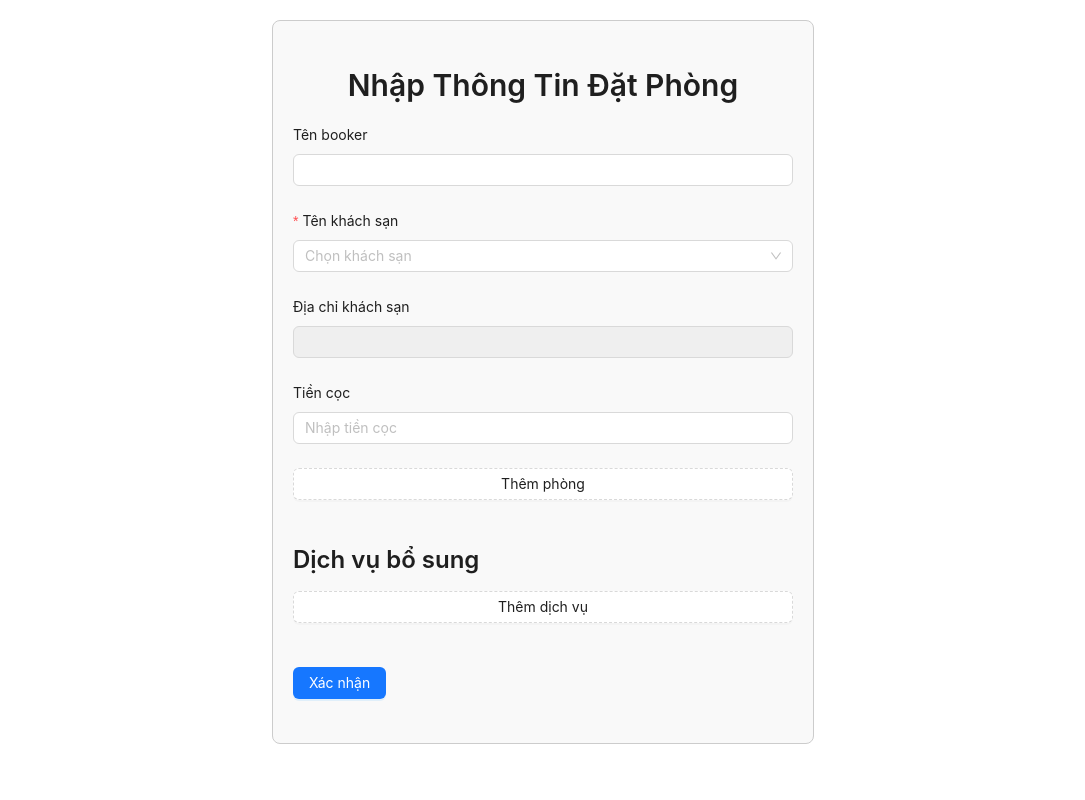
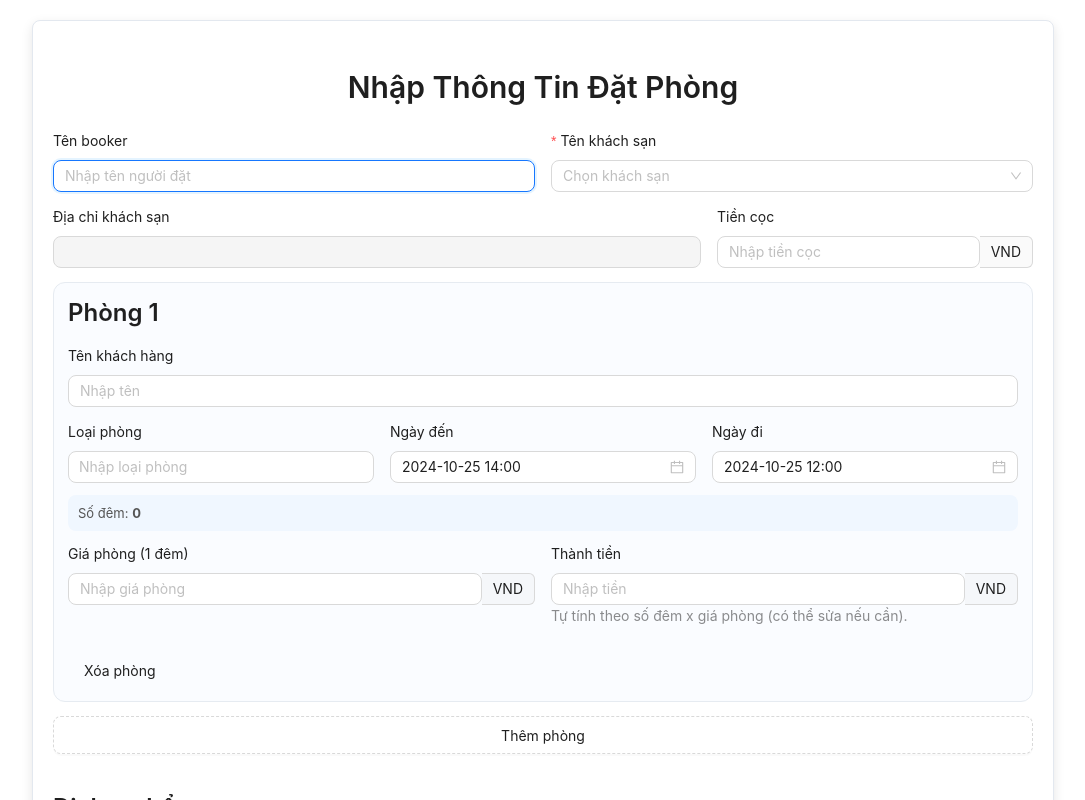
Before and after one commit to nckhanh21/website-confirm-booking, a React (Create React App) app: page /input in a window 1280 px wide. Shown: the top 800 px of the page, without its empty margins (97-1182 px from the left). Built offline with nearby package versions, Linux system fonts and the light colour scheme.

Commit message:
Refactor code structure for improved readability and maintainability

```diff
--- /dev/null
+++ b/src/pages/MultipleConfirm/BookingInputForm.css
@@ -0,0 +1,101 @@
+.booking-form-page {
+  width: 100%;
+  padding: 20px 14px 28px;
+  box-sizing: border-box;
+}
+
+.booking-form-card {
+  max-width: 980px;
+  margin: 0 auto;
+  padding: 22px 20px;
+  border: 1px solid #e3e8ef;
+  border-radius: 14px;
+  background: #ffffff;
+  box-shadow: 0 8px 24px rgba(15, 23, 42, 0.06);
+}
+
+.booking-form .ant-form-item {
+  margin-bottom: 14px;
+}
+
+.booking-room-section,
+.booking-service-section {
+  margin-bottom: 14px;
+  padding: 14px 14px 12px;
+  border: 1px solid #e6ebf1;
+  border-radius: 12px;
+  background: #fafcff;
+}
+
+.booking-room-section .ant-typography,
+.booking-service-section .ant-typography {
+  margin-top: 0;
+}
+
+.nights-info {
+  padding: 8px 10px;
+  border-radius: 8px;
+  background: #f0f7ff;
+}
+
+.booking-add-btn,
+.booking-remove-btn {
+  height: 38px;
+  border-radius: 8px;
+}
+
+.booking-submit-wrap {
+  width: 100%;
+}
+
+.booking-submit-wrap .ant-btn {
+  width: 100%;
+  height: 42px;
+  border-radius: 10px;
+  font-weight: 600;
+}
+
+.booking-form .ant-input,
+.booking-form .ant-select-selector,
+.booking-form .ant-input-number,
+.booking-form .ant-picker {
+  border-radius: 8px !important;
+}
+
+.booking-form .ant-input-number,
+.booking-form .ant-picker {
+  width: 100%;
+}
+
+@media (max-width: 992px) {
+  .booking-form-page {
+    padding: 16px 12px 24px;
+  }
+
+  .booking-form-card {
+    padding: 18px 14px;
+  }
+}
+
+@media (max-width: 576px) {
+  .booking-form-page {
+    padding: 10px 8px 20px;
+  }
+
+  .booking-form-card {
+    padding: 14px 10px;
+    border-radius: 10px;
+  }
+
+  .booking-room-section,
+  .booking-service-section {
+    padding: 12px 10px;
+    border-radius: 10px;
+  }
+
+  .booking-add-btn,
+  .booking-remove-btn,
+  .booking-submit-wrap .ant-btn {
+    height: 40px;
+  }
+}
--- a/src/pages/MultipleConfirm/BookingInputForm.js
+++ b/src/pages/MultipleConfirm/BookingInputForm.js
@@ -1,17 +1,93 @@
-import React, { useEffect } from 'react';
-import { Form, Input, Button, DatePicker, AutoComplete, Select, Typography, Space } from 'antd';
+import React, { useEffect, useMemo } from 'react';
+import { Form, Input, Button, DatePicker, AutoComplete, Select, Typography, Space, InputNumber, Row, Col } from 'antd';
+import dayjs from 'dayjs';
 import { hotelList, roomTypeList } from '../../constants/hotel';
+import './BookingInputForm.css';
 
 const { Title } = Typography;
+const DATE_FORMAT = 'YYYY-MM-DD HH:mm';
+
+const getDefaultArrivalDate = () => dayjs().hour(14).minute(0).second(0).millisecond(0);
+const getDefaultDepartureDate = () => dayjs().hour(12).minute(0).second(0).millisecond(0);
+
+const getDefaultRoom = () => ({
+  arrivalDate: getDefaultArrivalDate(),
+  departureDate: getDefaultDepartureDate(),
+});
+
+const currencyFormatter = (value) => {
+  if (value === null || value === undefined || value === '') {
+    return '';
+  }
+
+  return `${value}`.replace(/\B(?=(\d{3})+(?!\d))/g, ',');
+};
+
+const currencyParser = (value) => {
+  if (!value) {
+    return '';
+  }
+
+  return value.replace(/\$\s?|(,*)/g, '');
+};
+
+const getNights = (arrivalDate, departureDate) => {
+  if (!arrivalDate || !departureDate) {
+    return 0;
+  }
+
+  const arrival = dayjs(arrivalDate);
+  const departure = dayjs(departureDate);
+
+  if (!arrival.isValid() || !departure.isValid() || !departure.isAfter(arrival)) {
+    return 0;
+  }
+
+  const diffHours = departure.diff(arrival, 'hour', true);
+  return Math.max(1, Math.floor(diffHours / 24));
+};
+
+const calculateAmount = (room) => {
+  const roomPrice = Number(room?.roomPrice) || 0;
+  if (!roomPrice) {
+    return undefined;
+  }
+
+  const nights = getNights(room?.arrivalDate, room?.departureDate);
+  if (!nights) {
+    return undefined;
+  }
+
+  return roomPrice * nights;
+};
 
 const BookingInputForm = ({ onSubmit, initialValues }) => {
   const [form] = Form.useForm();
-  const [options] = React.useState([
-    { value: 'Superior Room' },
-    { value: 'Deluxe Room' },
-    { value: 'Suite Room' },
-  ]);
   const [hotelOptions, setHotelOptions] = React.useState([]);
+
+  const normalizedInitialValues = useMemo(() => {
+    if (!initialValues) {
+      return {
+        rooms: [getDefaultRoom()],
+      };
+    }
+
+    return {
+      ...initialValues,
+      deposit: initialValues.deposit ? Number(initialValues.deposit) : undefined,
+      rooms: (initialValues.rooms && initialValues.rooms.length ? initialValues.rooms : [getDefaultRoom()]).map((room) => ({
+        ...room,
+        roomPrice: room?.roomPrice ? Number(room.roomPrice) : undefined,
+        amount: room?.amount ? Number(room.amount) : undefined,
+        arrivalDate: room?.arrivalDate ? dayjs(room.arrivalDate) : getDefaultArrivalDate(),
+        departureDate: room?.departureDate ? dayjs(room.departureDate) : getDefaultDepartureDate(),
+      })),
+      additionalServices: (initialValues.additionalServices || []).map((service) => ({
+        ...service,
+        servicePrice: service?.servicePrice ? Number(service.servicePrice) : undefined,
+      })),
+    };
+  }, [initialValues]);
 
 
   useEffect(() => {
@@ -19,30 +95,46 @@ const BookingInputForm = ({ onSubmit, initialValues }) => {
   }, []);
 
   const handleFinish = (values) => {
-    onSubmit(values);
+    const payload = {
+      ...values,
+      deposit: values.deposit ? Number(values.deposit) : 0,
+      rooms: (values.rooms || []).map((room) => ({
+        ...room,
+        roomPrice: room?.roomPrice ? Number(room.roomPrice) : 0,
+        amount: room?.amount ? Number(room.amount) : 0,
+        arrivalDate: room?.arrivalDate?.toISOString ? room.arrivalDate.toISOString() : room?.arrivalDate,
+        departureDate: room?.departureDate?.toISOString ? room.departureDate.toISOString() : room?.departureDate,
+      })),
+      additionalServices: (values.additionalServices || []).map((service) => ({
+        ...service,
+        servicePrice: service?.servicePrice ? Number(service.servicePrice) : 0,
+      })),
+    };
+
+    onSubmit(payload);
   };
 
   const filterOption = (input, option) =>
     (option?.label ?? '').toLowerCase().includes(input.toLowerCase());
 
   const loadListHotel = () => {
-    const hotelOptions = hotelList.map((hotel) => ({
+    const mappedHotelOptions = hotelList.map((hotel) => ({
       label: hotel.address + ' - ' + hotel.name,
       value: hotel.id,
       address: hotel.address,
       benefit: hotel.benefit,
       logo: hotel.logo
     }));
-    setHotelOptions(hotelOptions);
+    setHotelOptions(mappedHotelOptions);
   }
 
 
   const onChangeHotel = (value) => {
-    console.log(value);
-    //lấy ra hotel theo id
     const hotel = hotelList.find((hotel) => hotel.id === value);
-    // setHotel(hotel);
-    //đổi giá trị của form item hotelAddress
+    if (!hotel) {
+      return;
+    }
+
     form.setFieldsValue({
       hotelAddress: hotel.address,
       hotelName: hotel.name,
@@ -51,22 +143,94 @@ const BookingInputForm = ({ onSubmit, initialValues }) => {
     });
   }
 
+  const handleValuesChange = (changedValues, allValues) => {
+    if (!changedValues.rooms) {
+      return;
+    }
+
+    const changedRoomIndexes = [];
+    changedValues.rooms.forEach((changedRoom, index) => {
+      if (!changedRoom) {
+        return;
+      }
+
+      if (
+        Object.prototype.hasOwnProperty.call(changedRoom, 'roomPrice') ||
+        Object.prototype.hasOwnProperty.call(changedRoom, 'arrivalDate') ||
+        Object.prototype.hasOwnProperty.call(changedRoom, 'departureDate')
+      ) {
+        changedRoomIndexes.push(index);
+      }
+    });
+
+    if (!changedRoomIndexes.length) {
+      return;
+    }
+
+    const currentRooms = allValues.rooms || [];
+    let changed = false;
+
+    const nextRooms = currentRooms.map((room, index) => {
+      if (!changedRoomIndexes.includes(index)) {
+        return room;
+      }
+
+      const autoAmount = calculateAmount(room);
+      const currentAmount = room?.amount;
+
+      if ((autoAmount || 0) !== (Number(currentAmount) || 0) && autoAmount !== undefined) {
+        changed = true;
+        return {
+          ...room,
+          amount: autoAmount,
+        };
+      }
+
+      return room;
+    });
+
+    if (changed) {
+      form.setFieldsValue({ rooms: nextRooms });
+    }
+  };
+
+  const handleAddRoom = (add) => {
+    const rooms = form.getFieldValue('rooms') || [];
+    const latestRoom = rooms[rooms.length - 1] || getDefaultRoom();
+
+    add({
+      roomType: latestRoom.roomType,
+      arrivalDate: latestRoom.arrivalDate || getDefaultArrivalDate(),
+      departureDate: latestRoom.departureDate || getDefaultDepartureDate(),
+      roomPrice: latestRoom.roomPrice,
+      amount: latestRoom.amount,
+    });
+  };
+
   return (
-    <div style={styles.container}>
+    <div className="booking-form-page">
+      <div className="booking-form-card">
       <Title level={2} style={styles.title}>Nhập Thông Tin Đặt Phòng</Title>
       <Form
         form={form}
         onFinish={handleFinish}
-        initialValues={initialValues}
+        initialValues={normalizedInitialValues}
+        onValuesChange={handleValuesChange}
         layout="vertical"
         style={styles.form}
+        className="booking-form"
       >
+        <Row gutter={[16, 0]}>
+          <Col xs={24} md={12}>
             <Form.Item
               label="Tên booker"
               name="bookerName"
             >
-          <Input />
+              <Input placeholder="Nhập tên người đặt" autoFocus />
             </Form.Item>
+          </Col>
+
+          <Col xs={24} md={12}>
             <Form.Item
               label="Tên khách sạn"
               name="hotelName"
@@ -75,19 +239,42 @@ const BookingInputForm = ({ onSubmit, initialValues }) => {
               <Select
                 showSearch
                 placeholder="Chọn khách sạn"
-            optionFilterProp="children"
+                optionFilterProp="label"
                 onChange={onChangeHotel}
-            // onSearch={onSearch}
                 filterOption={filterOption}
                 options={hotelOptions}
               />
             </Form.Item>
+          </Col>
+
+          <Col xs={24} md={16}>
             <Form.Item
               label="Địa chỉ khách sạn"
               name="hotelAddress"
             >
               <Input disabled />
             </Form.Item>
+          </Col>
+
+          <Col xs={24} md={8}>
+            <Form.Item
+              name={'deposit'}
+              fieldKey={'deposit'}
+              label="Tiền cọc"
+            >
+              <InputNumber
+                style={styles.input}
+                min={0}
+                controls={false}
+                placeholder="Nhập tiền cọc"
+                formatter={currencyFormatter}
+                parser={currencyParser}
+                addonAfter="VND"
+              />
+            </Form.Item>
+          </Col>
+        </Row>
+
         <Form.Item
           label="dịch vụ đi kèm"
           name="benefit"
@@ -102,29 +289,12 @@ const BookingInputForm = ({ onSubmit, initialValues }) => {
         >
           <Input />
         </Form.Item>
-        <Form.Item
-          name={'deposit'}
-          fieldKey={'deposit'}
-          label="Tiền cọc"
-        // rules={[{ required: false, message: 'Tiền cọc là bắt buộc!' }]}
-        >
-          <Input type='number' placeholder="Nhập tiền cọc" onWheel={(e) => e.target.blur()} />
-        </Form.Item>
-        {/* <Form.Item
-          name="paymentMethod"
-          label="Phương thức thanh toán"
-          rules={[{ required: true, message: 'Phương thức thanh toán là bắt buộc!' }]}
-        >
-          <Select placeholder="Chọn phương thức thanh toán" style={styles.input}>
-            <Select.Option value="Chuyển khoản">Chuyển khoản</Select.Option>
-            <Select.Option value="Tiền mặt">Tiền mặt</Select.Option>
-          </Select>
-        </Form.Item> */}
+
         <Form.List name="rooms">
           {(fields, { add, remove }) => (
             <>
               {fields.map(({ key, name, fieldKey, ...restField }) => (
-                <div key={key} style={styles.roomSection}>
+                <div key={key} className="booking-room-section">
                   <Title level={3} style={styles.roomTitle}>Phòng {key + 1}</Title>
                   <Form.Item
                     label="Tên khách hàng"
@@ -137,8 +307,10 @@ const BookingInputForm = ({ onSubmit, initialValues }) => {
                       },
                     ]}
                   >
-                    <Input.TextArea placeholder='Nhập tên' />
+                    <Input.TextArea placeholder='Nhập tên' autoSize={{ minRows: 1, maxRows: 3 }} />
                   </Form.Item>
+                  <Row gutter={[16, 0]}>
+                    <Col xs={24} md={12} lg={8}>
                       <Form.Item
                         {...restField}
                         name={[name, 'roomType']}
@@ -151,10 +323,12 @@ const BookingInputForm = ({ onSubmit, initialValues }) => {
                           style={styles.input}
                           placeholder="Nhập loại phòng"
                         >
-                      <Input.Search />
+                          <Input />
                         </AutoComplete>
                       </Form.Item>
+                    </Col>
 
+                    <Col xs={24} md={12} lg={8}>
                       <Form.Item
                         {...restField}
                         name={[name, 'arrivalDate']}
@@ -164,13 +338,15 @@ const BookingInputForm = ({ onSubmit, initialValues }) => {
                       >
                         <DatePicker
                           showTime
-                      format="YYYY-MM-DD HH:mm"
+                          format={DATE_FORMAT}
                           style={styles.input}
                           placeholder="Chọn ngày và giờ đến"
                           minuteStep={15}
                         />
                       </Form.Item>
+                    </Col>
 
+                    <Col xs={24} md={12} lg={8}>
                       <Form.Item
                         {...restField}
                         name={[name, 'departureDate']}
@@ -180,39 +356,78 @@ const BookingInputForm = ({ onSubmit, initialValues }) => {
                       >
                         <DatePicker
                           showTime
-                      format="YYYY-MM-DD HH:mm"
+                          format={DATE_FORMAT}
                           style={styles.input}
                           placeholder="Chọn ngày và giờ đi"
                           minuteStep={15}
                         />
                       </Form.Item>
+                    </Col>
+                  </Row>
 
+                  <Form.Item shouldUpdate noStyle>
+                    {() => {
+                      const arrivalDate = form.getFieldValue(['rooms', name, 'arrivalDate']);
+                      const departureDate = form.getFieldValue(['rooms', name, 'departureDate']);
+                      const nights = getNights(arrivalDate, departureDate);
+
+                      return (
+                        <div className="nights-info" style={styles.nightsInfo}>
+                          Số đêm: <strong>{nights || 0}</strong>
+                        </div>
+                      );
+                    }}
+                  </Form.Item>
+
+                  <Row gutter={[16, 0]}>
+                    <Col xs={24} md={12}>
                       <Form.Item
                         {...restField}
                         name={[name, 'roomPrice']}
                         fieldKey={[fieldKey, 'roomPrice']}
                         label="Giá phòng (1 đêm)"
-                  // rules={[{ required: false, message: 'Giá phòng là bắt buộc!' }]}
                       >
-                    <Input type='number' placeholder="Nhập giá phòng"  onWheel={(e) => e.target.blur()}/>
+                        <InputNumber
+                          style={styles.input}
+                          min={0}
+                          controls={false}
+                          placeholder="Nhập giá phòng"
+                          formatter={currencyFormatter}
+                          parser={currencyParser}
+                          addonAfter="VND"
+                        />
                       </Form.Item>
+                    </Col>
 
+                    <Col xs={24} md={12}>
                       <Form.Item
                         {...restField}
                         name={[name, 'amount']}
                         fieldKey={[fieldKey, 'amount']}
                         label="Thành tiền"
+                        extra="Tự tính theo số đêm x giá phòng (có thể sửa nếu cần)."
                       >
-                    <Input type='number' placeholder="Nhập tiền"  onWheel={(e) => e.target.blur()}/>
+                        <InputNumber
+                          style={styles.input}
+                          min={0}
+                          controls={false}
+                          placeholder="Nhập tiền"
+                          formatter={currencyFormatter}
+                          parser={currencyParser}
+                          addonAfter="VND"
+                        />
                       </Form.Item>
-                  <Button type="danger" onClick={() => remove(name)} style={styles.removeButton}>
+                    </Col>
+                  </Row>
+
+                  <Button type="danger" onClick={() => remove(name)} style={styles.removeButton} className="booking-remove-btn">
                     Xóa phòng
                   </Button>
                 </div>
               ))}
 
               <Form.Item>
-                <Button type="dashed" onClick={() => add()} style={styles.addButton}>
+                <Button type="dashed" onClick={() => handleAddRoom(add)} style={styles.addButton} className="booking-add-btn">
                   Thêm phòng
                 </Button>
               </Form.Item>
@@ -226,7 +441,9 @@ const BookingInputForm = ({ onSubmit, initialValues }) => {
           {(fields, { add, remove }) => (
             <>
               {fields.map(({ key, name, fieldKey, ...restField }) => (
-                <div key={key} style={styles.serviceSection}>
+                <div key={key} className="booking-service-section">
+                  <Row gutter={[16, 0]}>
+                    <Col xs={24} md={16}>
                       <Form.Item
                         {...restField}
                         name={[name, 'serviceName']}
@@ -236,7 +453,9 @@ const BookingInputForm = ({ onSubmit, initialValues }) => {
                       >
                         <Input placeholder="Ví dụ: Decor, Airport pick up, ..." />
                       </Form.Item>
+                    </Col>
 
+                    <Col xs={24} md={8}>
                       <Form.Item
                         {...restField}
                         name={[name, 'servicePrice']}
@@ -244,17 +463,27 @@ const BookingInputForm = ({ onSubmit, initialValues }) => {
                         label="Giá dịch vụ"
                         rules={[{ required: true, message: 'Vui lòng nhập giá dịch vụ!' }]}
                       >
-                    <Input type='number' placeholder="Nhập giá dịch vụ" onWheel={(e) => e.target.blur()} />
+                        <InputNumber
+                          style={styles.input}
+                          min={0}
+                          controls={false}
+                          placeholder="Nhập giá dịch vụ"
+                          formatter={currencyFormatter}
+                          parser={currencyParser}
+                          addonAfter="VND"
+                        />
                       </Form.Item>
+                    </Col>
+                  </Row>
 
-                  <Button type="danger" onClick={() => remove(name)} style={styles.removeButton}>
+                  <Button type="danger" onClick={() => remove(name)} style={styles.removeButton} className="booking-remove-btn">
                     Xóa dịch vụ
                   </Button>
                 </div>
               ))}
 
               <Form.Item>
-                <Button type="dashed" onClick={() => add()} style={styles.addButton}>
+                <Button type="dashed" onClick={() => add()} style={styles.addButton} className="booking-add-btn">
                   Thêm dịch vụ
                 </Button>
               </Form.Item>
@@ -263,7 +492,7 @@ const BookingInputForm = ({ onSubmit, initialValues }) => {
         </Form.List>
 
         <Form.Item>
-          <Space>
+          <Space className="booking-submit-wrap">
             <Button type="primary" htmlType="submit" style={styles.submitButton}>
               Xác nhận
             </Button>
@@ -271,59 +500,40 @@ const BookingInputForm = ({ onSubmit, initialValues }) => {
         </Form.Item>
       </Form>
       </div>
+    </div>
   );
 };
 
 const styles = {
-  container: {
-    width: '500px',
-    margin: '20px auto',
-    padding: '20px',
-    border: '1px solid #ccc',
-    borderRadius: '8px',
-    fontFamily: 'Arial, sans-serif',
-    fontSize: '14px',
-    backgroundColor: '#f9f9f9',
-  },
   title: {
     textAlign: 'center',
-    marginBottom: '20px',
+    marginBottom: '24px',
   },
   form: {
-    marginTop: '20px',
+    marginTop: '0px',
   },
   input: {
     width: '100%',
   },
-  roomSection: {
-    marginBottom: '20px',
-    padding: '15px',
-    border: '1px solid #ddd',
-    borderRadius: '5px',
-    backgroundColor: '#f5f5f5',
+  roomTitle: {
+    marginBottom: '16px',
   },
-  serviceSection: {
-    marginBottom: '15px',
-    padding: '15px',
-    border: '1px solid #e0e0e0',
-    borderRadius: '5px',
-    backgroundColor: '#f8f8f8',
-  },
-  roomTitle: {
-    borderBottom: '1px solid #ddd',
-    paddingBottom: '10px',
-    marginBottom: '15px',
+  nightsInfo: {
+    marginTop: '-2px',
+    marginBottom: '12px',
+    color: '#555',
+    fontSize: '13px',
   },
   sectionTitle: {
-    marginTop: '20px',
-    marginBottom: '15px',
+    marginTop: '24px',
+    marginBottom: '12px',
   },
   addButton: {
     width: '100%',
-    marginBottom: '20px',
+    marginBottom: '14px',
   },
   removeButton: {
-    marginTop: '10px',
+    marginTop: '8px',
   },
   submitButton: {
     width: '100%',
```
Lines whose indentation alone changed are shown as unchanged.
